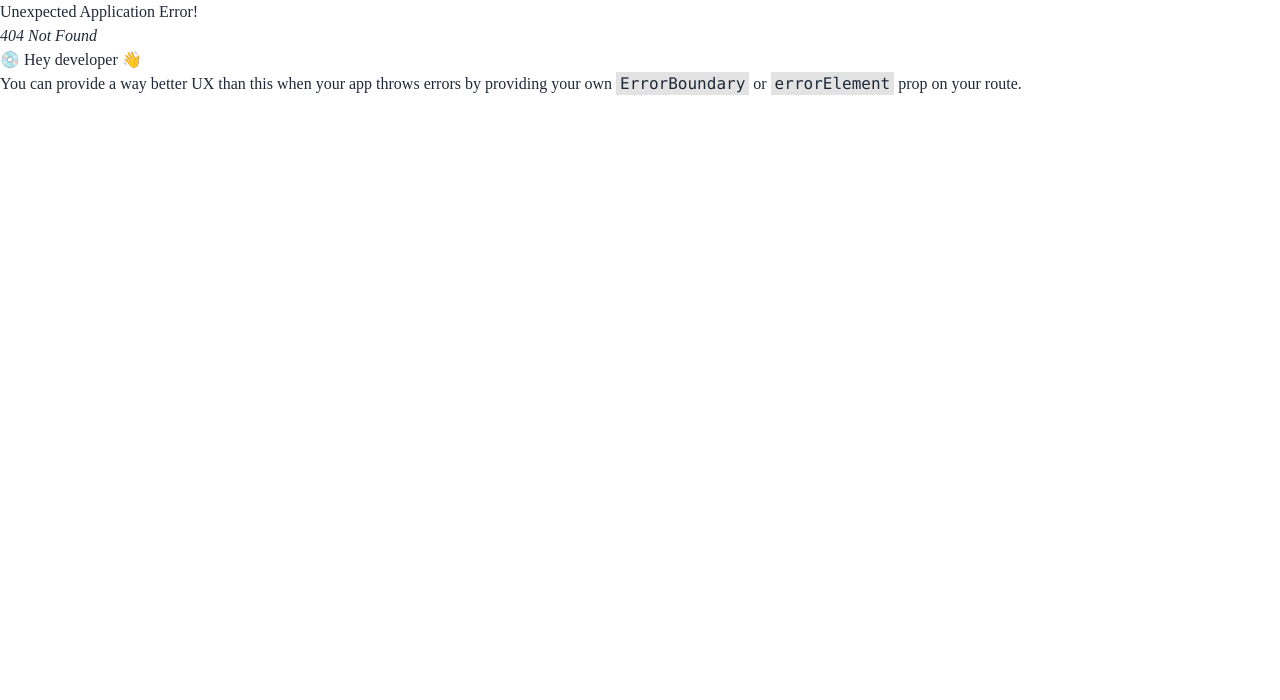
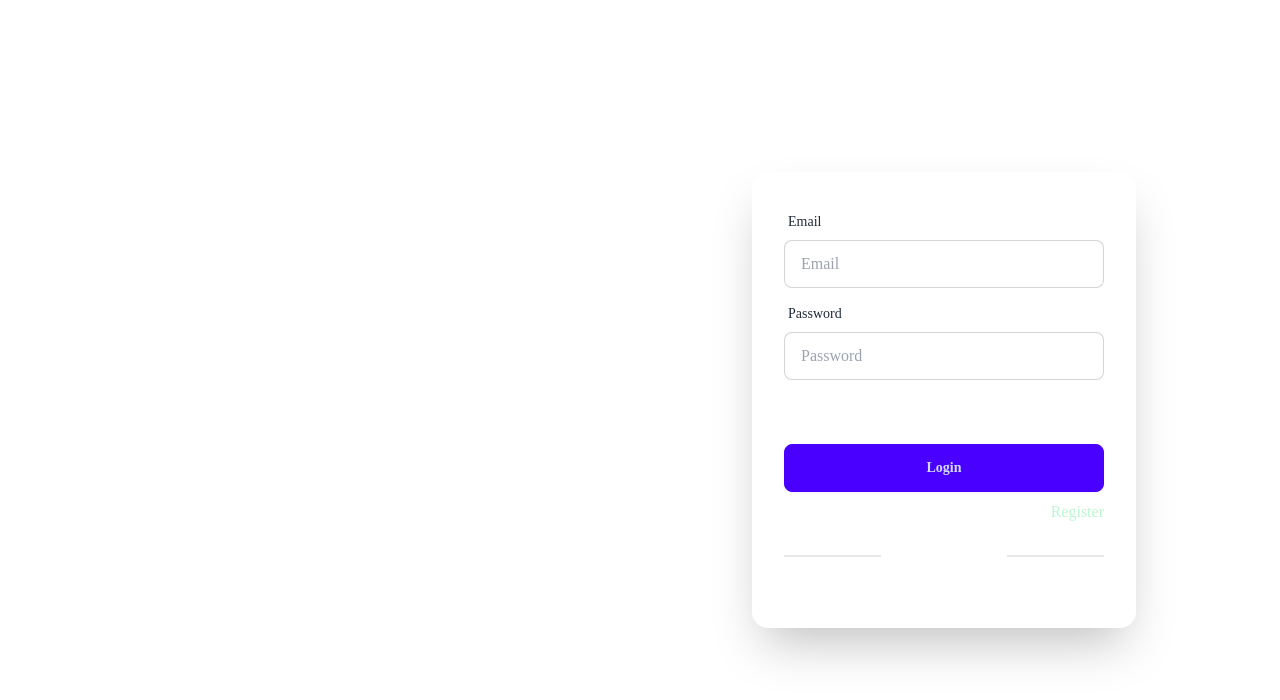
Before and after one commit to DevBySharif/explore-bangla-client, a React (Vite) app: page /login in a window 1280 px wide. Before the commit this address had no page. Shown: the top 700 px of the page. Built offline with nearby package versions, Linux system fonts and the light colour scheme; no server answers; a web font is replaced by a local one.

Commit message:
added login section

```diff
--- a/package.json
+++ b/package.json
@@ -10,11 +10,13 @@
     "preview": "vite preview"
   },
   "dependencies": {
+    "firebase": "^10.6.0",
     "framer-motion": "^10.16.5",
     "localforage": "^1.10.0",
     "match-sorter": "^6.3.1",
     "react": "^18.2.0",
     "react-dom": "^18.2.0",
+    "react-hot-toast": "^2.4.1",
     "react-icons": "^4.12.0",
     "react-responsive-carousel": "^3.2.23",
     "react-router-dom": "^6.20.0",
--- /dev/null
+++ b/src/Config/firebase.config.js
@@ -0,0 +1,21 @@
+// Import the functions you need from the SDKs you need
+import { initializeApp } from "firebase/app";
+import { getAuth } from "firebase/auth";
+// TODO: Add SDKs for Firebase products that you want to use
+// https://firebase.google.com/docs/web/setup#available-libraries
+
+// Your web app's Firebase configuration
+const firebaseConfig = {
+  apiKey: "AIzaSyB76EZ96taA9sye9ZDd9SeRPsnOCCGyZZo",
+  authDomain: "explore-bangla-8ed9d.firebaseapp.com",
+  projectId: "explore-bangla-8ed9d",
+  storageBucket: "explore-bangla-8ed9d.appspot.com",
+  messagingSenderId: "466065564208",
+  appId: "1:466065564208:web:fb8cb24e440b22dcd843f5"
+};
+
+// Initialize Firebase
+const app = initializeApp(firebaseConfig);
+const auth =getAuth(app)
+
+export default auth
--- /dev/null
+++ b/src/Hook/useAuth.jsx
@@ -0,0 +1,8 @@
+import { useContext } from "react";
+import { AuthContext } from "../Providers/AuthProvider";
+
+const useAuth = () => {
+  return useContext(AuthContext);
+};
+
+export default useAuth;
--- /dev/null
+++ b/src/Pages/Home/Login/Login.jsx
@@ -0,0 +1,91 @@
+import { useState } from "react";
+import toast from "react-hot-toast";
+import { Link, useLocation, useNavigate } from "react-router-dom";
+import useAuth from "../../../Hook/useAuth";
+import SocialLogin from "../../Shared/SocialLogin/SocialLogin";
+// import loginImg from "../assets/loginimg.png";
+
+const Login = () => {
+  const { signIn } = useAuth();
+  const [loginError, setLoginError] = useState("");
+
+  const location = useLocation();
+  const navigate = useNavigate();
+
+  const handleLogin = (e) => {
+    e.preventDefault();
+    const email = e.target.email.value;
+    const password = e.target.password.value;
+
+    setLoginError("");
+
+    signIn(email, password)
+      .then(() => {
+        toast.success("Login successful");
+        navigate(location?.state ? location.state : "/");
+      })
+      .catch((error) => {
+        setLoginError(error.message);
+      });
+  };
+
+  return (
+    <div
+      className="relative  h-screen  flex justify-end items-center lg:pr-36"
+      //   style={{
+      //     backgroundImage: `url(${loginImg})`,
+      //     height: "100vh",
+      //     backgroundSize: "cover",
+      //   }}
+    >
+      <div className="card flex-shrink-0 w-full max-w-sm shadow-2xl bg-transparent  absolute">
+        <form onSubmit={handleLogin} className="card-body">
+          <div className="form-control ">
+            <label className="label">
+              <span className="label-text">Email</span>
+            </label>
+            <input
+              type="email"
+              placeholder="Email"
+              name="email"
+              className="input input-bordered"
+              required
+            />
+          </div>
+          <div className="form-control ">
+            <label className="label">
+              <span className="label-text">Password</span>
+            </label>
+            <input
+              type="password"
+              placeholder="Password"
+              name="password"
+              className="input input-bordered"
+              required
+            />
+            <label className="label">
+              <a href="#" className="label-text-alt text-white link link-hover">
+                Forgot password?
+              </a>
+            </label>
+          </div>
+          <div className="form-control mt-6">
+            <button className="btn btn-primary">Login</button>
+          </div>
+
+          {loginError && <p className="text-red-500">{loginError}</p>}
+
+          <p className="flex justify-between text-white">
+            Don't have an account?
+            <Link className="text-green-200" to="/register">
+              Register
+            </Link>
+          </p>
+          <SocialLogin></SocialLogin>
+        </form>
+      </div>
+    </div>
+  );
+};
+
+export default Login;
--- /dev/null
+++ b/src/Pages/Shared/SocialLogin/SocialLogin.jsx
@@ -0,0 +1,24 @@
+import { FaGoogle } from "react-icons/fa";
+import useAuth from "../../../Hook/useAuth";
+
+const SocialLogin = () => {
+  const { googleLogin } = useAuth();
+  const handleSocialLogin = (media) => {
+    media();
+  };
+  return (
+    <div>
+      <div className="divider text-white">Continue With</div>
+      <div className="flex justify-center text-white">
+        <button
+          className="font-bold"
+          onClick={() => handleSocialLogin(googleLogin)}
+        >
+          <FaGoogle></FaGoogle>
+        </button>
+      </div>
+    </div>
+  );
+};
+
+export default SocialLogin;
--- /dev/null
+++ b/src/Providers/AuthProvider.jsx
@@ -0,0 +1,82 @@
+import {
+  GoogleAuthProvider,
+  createUserWithEmailAndPassword,
+  onAuthStateChanged,
+  signInWithEmailAndPassword,
+  signInWithPopup,
+  signOut,
+} from "firebase/auth";
+import { createContext, useEffect, useState } from "react";
+import auth from "../Config/firebase.config";
+
+export const AuthContext = createContext(null);
+
+const googleProvider = new GoogleAuthProvider();
+
+const AuthProvider = ({ children }) => {
+  const [user, setUser] = useState(null);
+  const [loading, setLoading] = useState(true);
+
+  const googleLogin = () => {
+    return signInWithPopup(auth, googleProvider);
+  };
+
+  const createUser = (email, password) => {
+    setLoading(true);
+    return createUserWithEmailAndPassword(auth, email, password);
+  };
+
+  const signIn = (email, password) => {
+    setLoading(true);
+    return signInWithEmailAndPassword(auth, email, password);
+  };
+
+  const logOut = () => {
+    setLoading(true);
+    return signOut(auth);
+  };
+
+  useEffect(() => {
+    const unSubscribe = onAuthStateChanged(auth, (currentUser) => {
+      //   const userEmail = currentUser?.email || user?.email;
+      //   const loggedUser = { email: userEmail };
+      setUser(currentUser);
+      setLoading(false);
+      //   if (currentUser) {
+      //     axios
+      //       .post("https://tranquoasis-server.vercel.app/jwt", loggedUser, {
+      //         withCredentials: true,
+      //       })
+      //       .then((res) => {
+      //         console.log("token response", res.data);
+      //       });
+      //   } else {
+      //     axios
+      //       .post("https://tranquoasis-server.vercel.app/logout", loggedUser, {
+      //         withCredentials: true,
+      //       })
+      //       .then((res) => {
+      //         console.log(res.data);
+      //       });
+      //   }
+    });
+
+    return () => {
+      unSubscribe();
+    };
+  }, [user?.email]);
+
+  const authInfo = {
+    user,
+    createUser,
+    logOut,
+    signIn,
+    loading,
+    googleLogin,
+  };
+  return (
+    <AuthContext.Provider value={authInfo}>{children}</AuthContext.Provider>
+  );
+};
+
+export default AuthProvider;
--- a/src/Routes/Route.jsx
+++ b/src/Routes/Route.jsx
@@ -1,6 +1,7 @@
 import { createBrowserRouter } from "react-router-dom";
 import Mainlayout from "../Layout/Mainlayout/Mainlayout";
 import Home from "../Pages/Home/Home/Home";
+import Login from "../Pages/Home/Login/Login";
 
 const Route = createBrowserRouter([
   {
@@ -13,6 +14,10 @@ const Route = createBrowserRouter([
       },
     ],
   },
+  {
+    path: "/login",
+    element: <Login></Login>,
+  },
 ]);
 
 export default Route;
--- a/src/main.jsx
+++ b/src/main.jsx
@@ -1,11 +1,16 @@
 import React from "react";
 import ReactDOM from "react-dom/client";
+import { Toaster } from "react-hot-toast";
 import { RouterProvider } from "react-router-dom";
+import AuthProvider from "./Providers/AuthProvider.jsx";
 import Route from "./Routes/Route.jsx";
 import "./index.css";
 
 ReactDOM.createRoot(document.getElementById("root")).render(
   <React.StrictMode>
-    <RouterProvider router={Route}></RouterProvider>
+    <AuthProvider>
+      <RouterProvider router={Route}></RouterProvider>
+    </AuthProvider>
+    <Toaster></Toaster>
   </React.StrictMode>
 );
```
Also changed, not shown: 1 other file (tests, documents, lock files or other folders).
